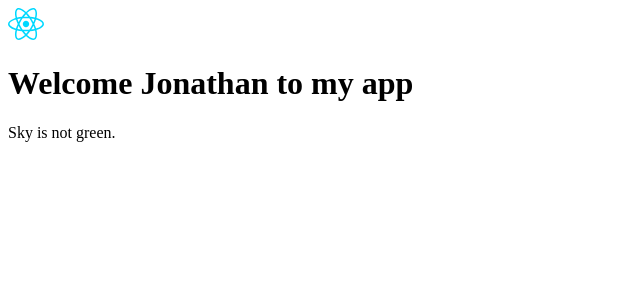
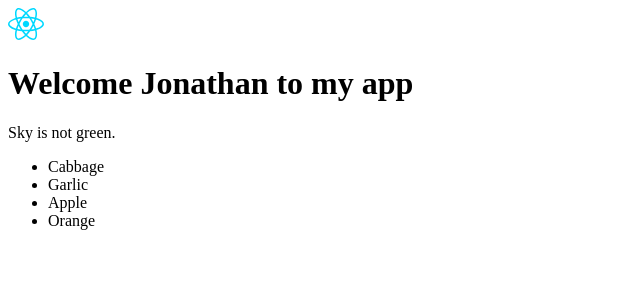
Before and after one commit to jonathan-j-ui/myFirstReactProject, a React (Vite) app in the folder my-react-app/: page / in a window 1280 px wide. Shown: the top 300 px of the page, without its empty margins (0-640 px from the left). Built offline with nearby package versions, Linux system fonts and the light colour scheme.

Commit message:
Add listItems in export default for print of HTML list

```diff
--- a/my-react-app/src/App.jsx
+++ b/my-react-app/src/App.jsx
@@ -29,7 +29,7 @@ const listItems = products.map(product =>
 
 export default function App() {
   return (
-    <div>
+    <>
       {isLoggedIn ? (
         <>
           <img src={user.img} />
@@ -39,6 +39,8 @@ export default function App() {
         <MyButton />
       )}
       <p>Sky is {!isSkyGreen && "not"} green.</p>
-    </div>
+
+      <ul>{listItems}</ul>
+    </>
   );
 }
```
